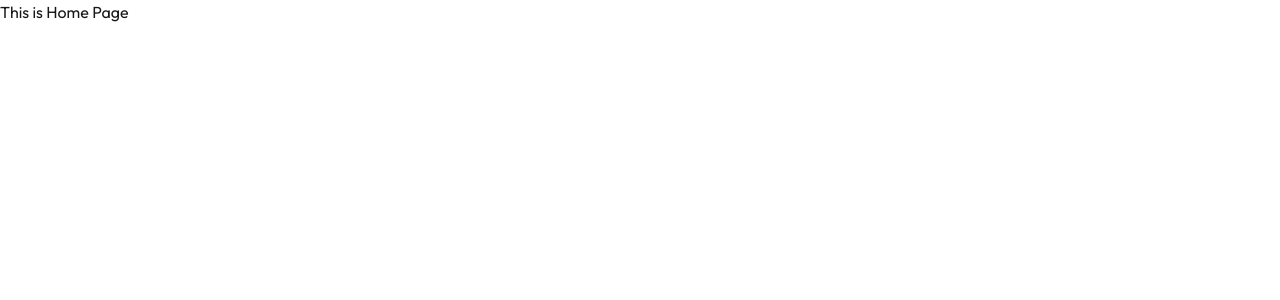
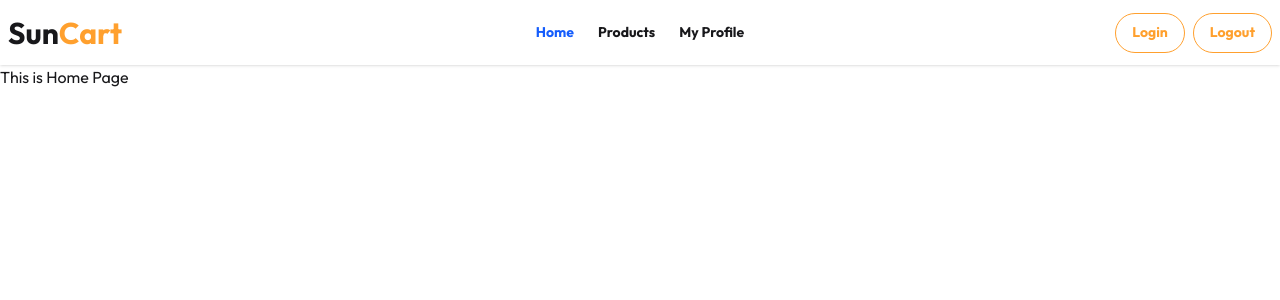
Before and after one commit to noyon-01/assignment-08, a Next.js app: page / in a window 1280 px wide. Shown: the top 300 px of the page. Built offline with nearby package versions, Linux system fonts and the light colour scheme.

Commit message:
navber is added

```diff
--- a/src/app/layout.js
+++ b/src/app/layout.js
@@ -1,6 +1,7 @@
 import { Outfit } from "next/font/google";
 import "./globals.css";
 import { ToastContainer } from "react-toastify";
+import Navber from "@/components/Navber";
 
 const outfit = Outfit({
   subsets: ["latin"],
@@ -15,6 +16,7 @@
   return (
     <html lang="en" data-theme="light" className={`h-full antialiased`}>
       <body className={`${outfit.className} min-h-full flex flex-col`}>
+        <Navber/>
         <main className="container mx-auto">{children}</main>
         <ToastContainer />
       </body>
--- /dev/null
+++ b/src/components/Navber.jsx
@@ -0,0 +1,90 @@
+"use client";
+import Link from "next/link";
+import { usePathname } from "next/navigation";
+
+export default function Navber() {
+  const pathName = usePathname();
+
+  const link = (
+    <>
+      <li>
+        <Link
+          className={`font-bold ${pathName === "/" && "text-blue-600"}`}
+          href="/"
+        >
+          Home
+        </Link>
+      </li>
+      <li>
+        <Link
+          className={`font-bold ${pathName === "/products" && "text-blue-600"}`}
+          href="/products"
+        >
+          Products
+        </Link>
+      </li>
+      <li>
+        <Link
+          className={`font-bold ${pathName === "/profile" && "text-blue-600"}`}
+          href="/profile"
+        >
+          My Profile
+        </Link>
+      </li>
+    </>
+  );
+
+  return (
+    <div className="bg-base-100 shadow-sm sticky top-0 z-10">
+      <div className="navbar container mx-auto">
+        <div className="navbar-start">
+          <div className="dropdown">
+            <div tabIndex={0} role="button" className="btn btn-ghost lg:hidden">
+              <svg
+                xmlns="http://www.w3.org/2000/svg"
+                className="h-5 w-5"
+                fill="none"
+                viewBox="0 0 24 24"
+                stroke="currentColor"
+              >
+                {" "}
+                <path
+                  strokeLinecap="round"
+                  strokeLinejoin="round"
+                  strokeWidth="2"
+                  d="M4 6h16M4 12h8m-8 6h16"
+                />{" "}
+              </svg>
+            </div>
+            <ul
+              tabIndex="-1"
+              className="menu menu-sm dropdown-content bg-base-100 rounded-box z-1 mt-3 w-52 p-2 shadow"
+            >
+              {link}
+            </ul>
+          </div>
+          <h1 className="text-3xl font-bold">
+            Sun<span className="text-[#FFA02E]">Cart</span>
+          </h1>
+        </div>
+        <div className="navbar-center hidden lg:flex">
+          <ul className="menu menu-horizontal px-1">{link}</ul>
+        </div>
+        <div className="navbar-end flex gap-2">
+          <Link
+            href={"/login"}
+            className="btn btn-outline rounded-3xl border-[#FFA02E] text-[#FFA02E] font-bold"
+          >
+            Login
+          </Link>
+          <Link
+            href={"/logout"}
+            className="btn btn-outline rounded-3xl border-[#FFA02E] text-[#FFA02E] font-bold"
+          >
+            Logout
+          </Link>
+        </div>
+      </div>
+    </div>
+  );
+}
```
